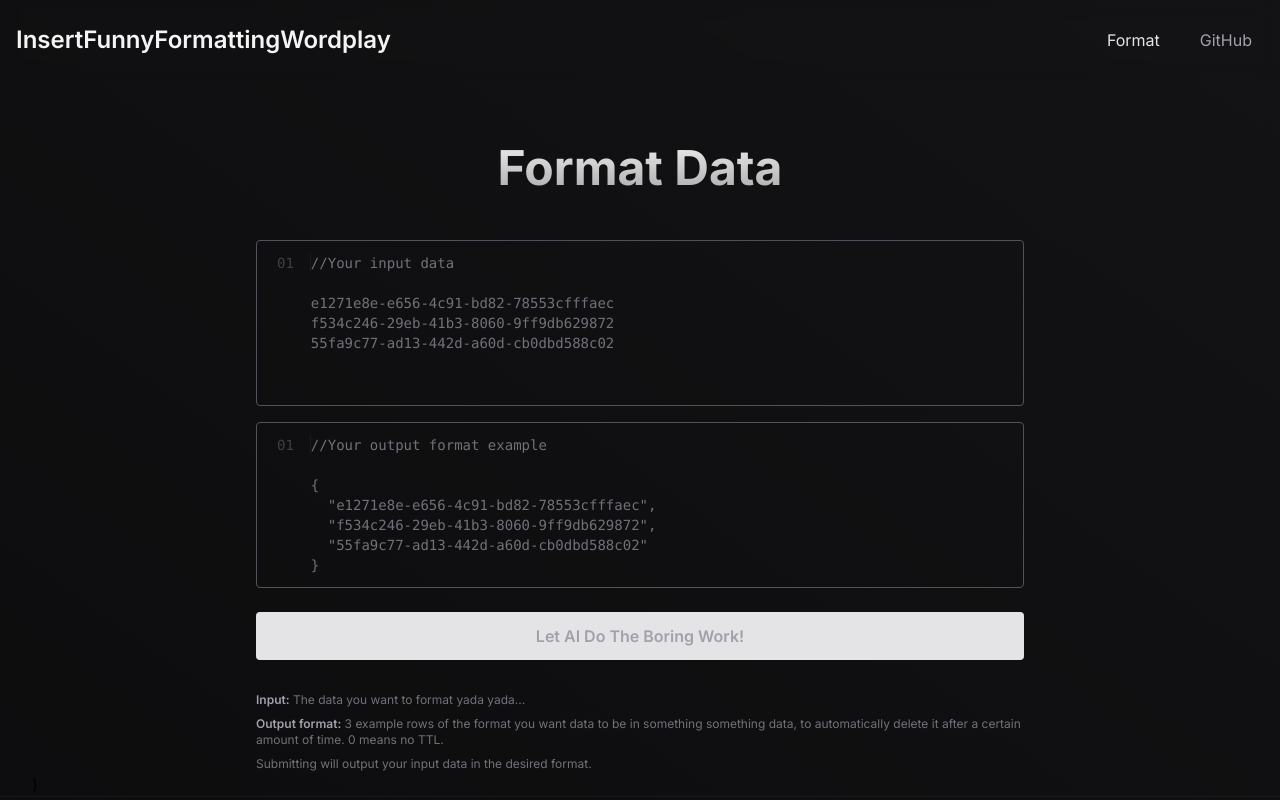
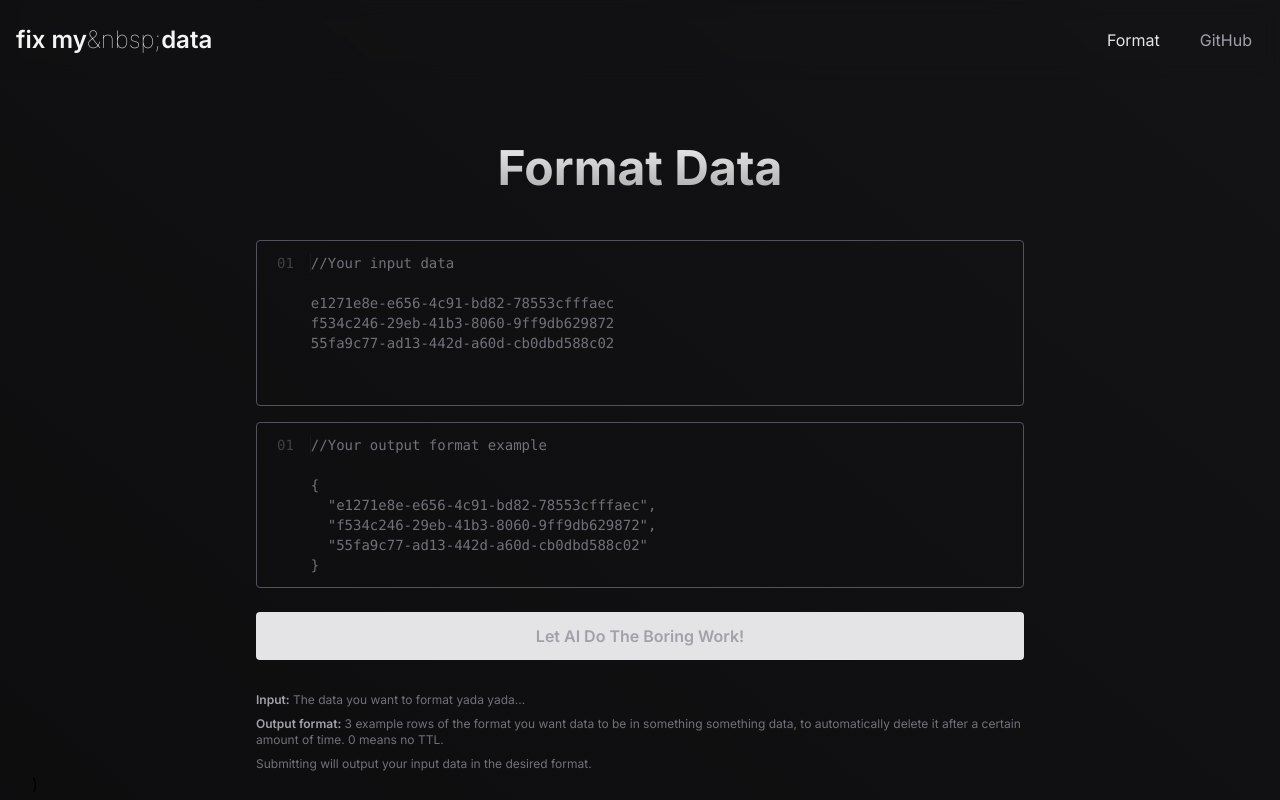
Before and after one commit to leonbubova/formate-frontend, a Next.js app: page /format in a window 1280 px wide. Shown: the top 800 px of the page. Built offline with nearby package versions, Linux system fonts and the light colour scheme.

Commit message:
update layout, edit name

```diff
--- a/app/header.tsx
+++ b/app/header.tsx
@@ -22,7 +22,7 @@ export const Header: React.FC = () => {
       <div className="container mx-auto">
         <div className="flex flex-col items-center justify-between gap-2 pt-6 sm:h-20 sm:flex-row sm:pt-0">
           <Link href="/" className="text-2xl font-semibold duration-150 text-zinc-100 hover:text-white">
-            InsertFunnyFormattingWordplay
+            fix my<span className="font-thin">{"&nbsp;"}</span>data
           </Link>
           {/* Desktop navigation */}
           <nav className="flex items-center grow">
--- a/app/layout.tsx
+++ b/app/layout.tsx
@@ -22,7 +22,7 @@ export default function RootLayout({
 
         <Header />
 
-        <main className=" min-h-[80vh] ">{children}</main>
+        <main className=" min-h-[100vh] ">{children}</main>
 
         <footer className="bottom-0 border-t inset-2x-0 border-zinc-500/10">
           <div className="flex flex-col gap-1 px-6 py-12 mx-auto text-xs text-center text-zinc-700 max-w-7xl lg:px-8">
--- a/app/page.tsx
+++ b/app/page.tsx
@@ -11,7 +11,7 @@ export default function Home() {
             href="https://github.com/leonbubova/formate-frontend"
             className="text-zinc-400 relative overflow-hidden rounded-full py-1.5 px-4 text-sm leading-6 ring-1 ring-zinc-100/10 hover:ring-zinc-100/30 duration-150"
           >
-            InsertFunnyFormattingWordplay is Open Source on{" "}
+            <span className={"font-bold"}>fix-my-data</span> is Open Source on{" "}
             <span className="font-semibold text-zinc-200">
               GitHub <span aria-hidden="true">&rarr;</span>
             </span>
@@ -37,9 +37,9 @@ export default function Home() {
           </div>
         </div>
       </div>
-      <h2 className="py-4 text-3xl font-bold text-center text-zinc-300 ">Used and trusted by a growing community</h2>
-      <Stats />
-      <Testimonials />
+      {/*<h2 className="py-4 text-3xl font-bold text-center text-zinc-300 ">Used and trusted by a growing community</h2>*/}
+      {/*<Stats />*/}
+      {/*<Testimonials />*/}
     </div>
   );
 }
```
